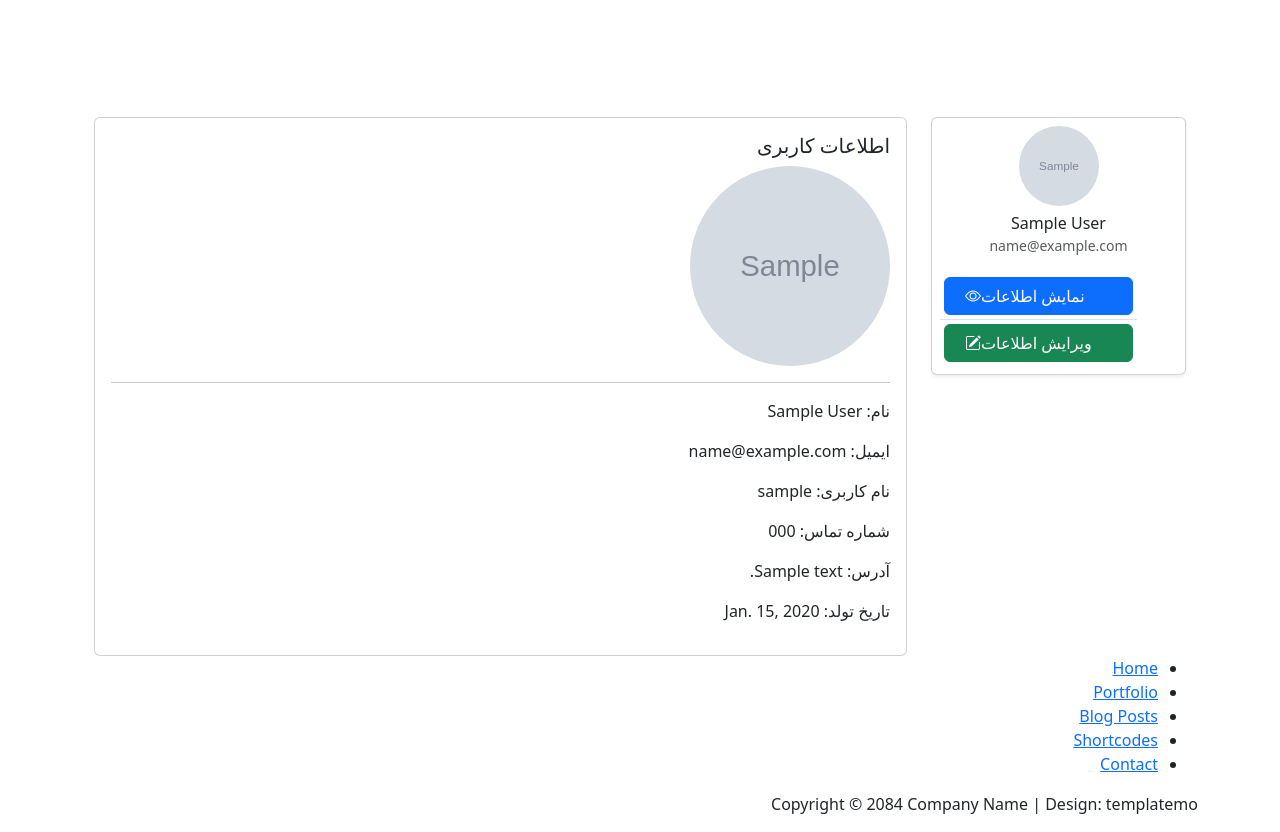
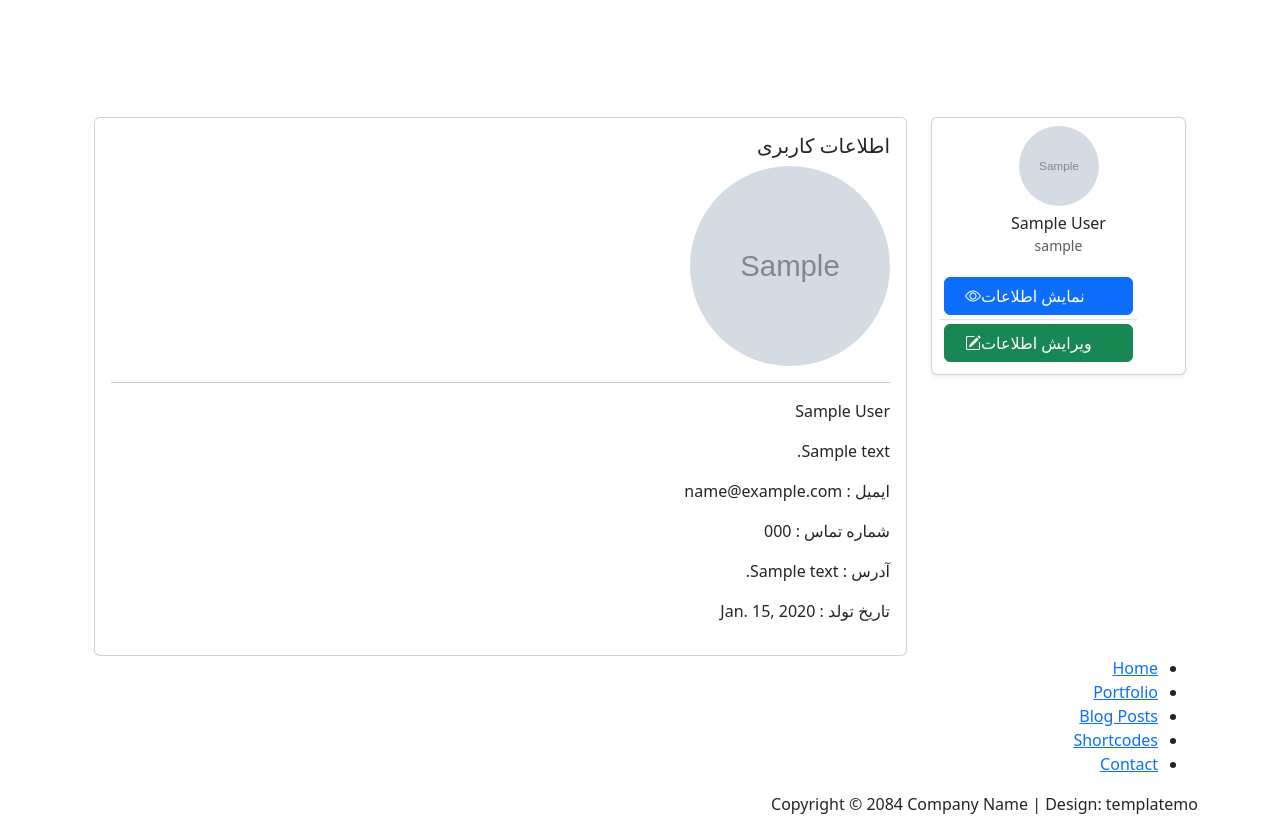
Before and after one commit to pouryaahmadii/myblog, a Django app: page /account/ in a window 1280 px wide. Shown: the part 549-1381 px from the top of the page. Run offline with Django 5.2, Linux system fonts and the light colour scheme; a user stored in the database is signed in; tables that the repository leaves empty hold one stand-in row (values such as "Sample post"); grey boxes marked "Sample" are stand-in pictures; some libraries are stand-ins or nearby versions.

Commit message:
update pro dashboard

```diff
--- a/account/templates/account/user_dashboard.html
+++ b/account/templates/account/user_dashboard.html
@@ -11,7 +11,7 @@
     <div style="margin-top: 150px;" class="container">
         <div class="container-fluid mt-4">
             <div class="row">
-                <!-- محتوای سمت چپ اصلی حالا راست شده -->
+                <!-- محتوای سمت راست  -->
                 <div class="col-md-9 col-sm-12 order-md-2">
                     <!-- نمایش اطلاعات -->
                     <div id="view-info" class="dashboard-section card p-3">
@@ -19,12 +19,12 @@
                         <img  style="height: 200px;width: 200px; border-radius: 100%" src="{{ user.profile.avatar.url }}"
                              alt="{{ user.username }}">
                         <hr>
-                        <p>نام: {{ user.first_name }} {{ user.last_name }}</p>
-                        <p>ایمیل: {{ user.email }}</p>
-                        <p>نام کاربری: {{ user.username }}</p>
-                        <p>شماره تماس: {{ user.profile.phone }}</p>
-                        <p>آدرس: {{ user.profile.address }}</p>
-                        <p>تاریخ تولد: {{ user.profile.birth }}</p>
+                        <p> {{ user.first_name }} {{ user.last_name }}</p>
+                        <p> {{ user.profile.bio }}</p>
+                        <p>ایمیل : {{ user.email }}</p>
+                        <p>شماره تماس : {{ user.profile.phone }}</p>
+                        <p>آدرس : {{ user.profile.address }}</p>
+                        <p>تاریخ تولد : {{ user.profile.birth }}</p>
                     </div>
 
                     <!-- ویرایش اطلاعات کاربری -->
@@ -73,7 +73,7 @@
                                 <img src="{{ user.profile.avatar.url }}" class="rounded-circle mb-2"
                                      style="width: 80px; height: 80px; border-radius: 100%" alt="{{ user.username }}">
                                 <h6 class="mb-0">{{ user.get_full_name }}</h6>
-                                <small class="text-muted">{{ user.email }}</small>
+                                <small class="text-muted">{{ user.username }}</small>
                             </div>
 
                             <ul class="list-group list-group-flush">
```
